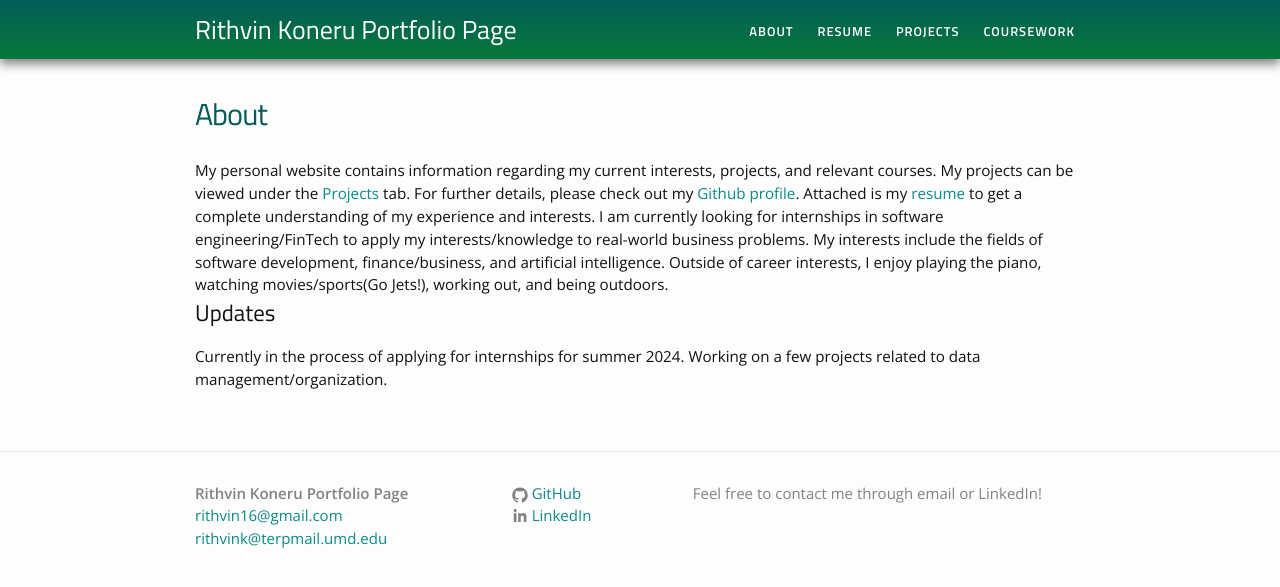
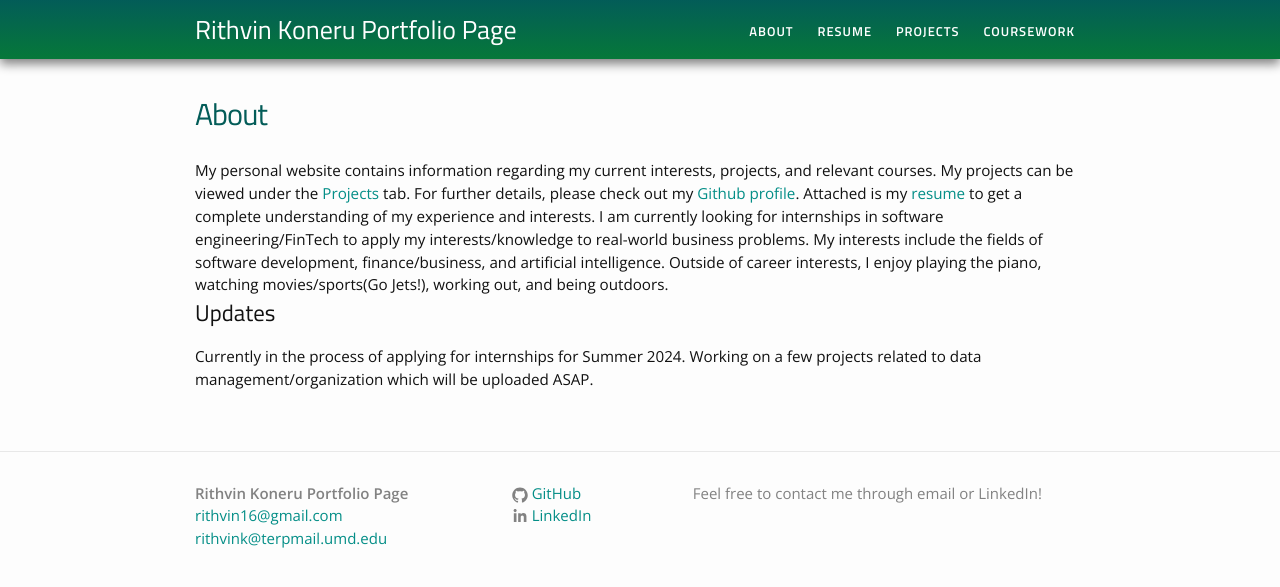
Before and after one commit to RithvinK/RithvinK.github.io, a Jekyll site: the page built from about.html, in a window 1280 px wide. Shown: the top 587 px of the page. Built offline with Jekyll 4.4.1, drawn with Linux system fonts in a browser that asks for light colours.

Commit message:
Update about.html

```diff
--- a/about.html
+++ b/about.html
@@ -27,7 +27,7 @@ Outside of career interests, I enjoy playing the piano, watching movies/sports(G
 <ul>
 <li><i>Month. Year</i> - Add updates in chronological order, such as paper acceptance, talk invitations, internships, etc.</li>
 <li><i>Month. Year</i> - This list is scrollable, with most recent updates at the top.
-</ul> --> Currently in the process of applying for internships for summer 2024.
-Working on a few projects related to data management/organization.
+</ul> --> Currently in the process of applying for internships for Summer 2024.
+Working on a few projects related to data management/organization which will be uploaded ASAP.
 
 </div>
```
